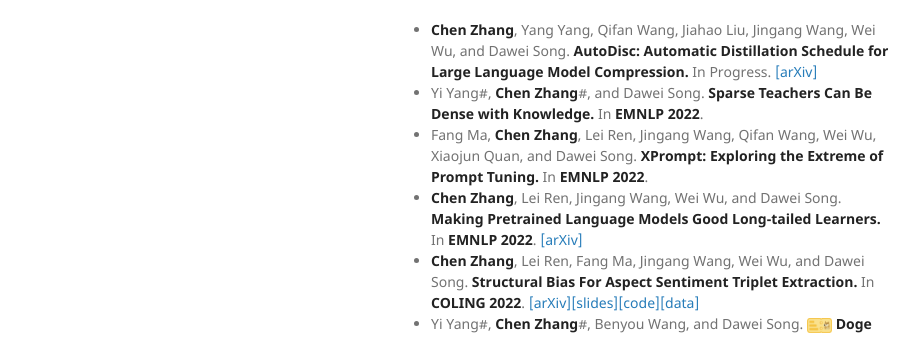
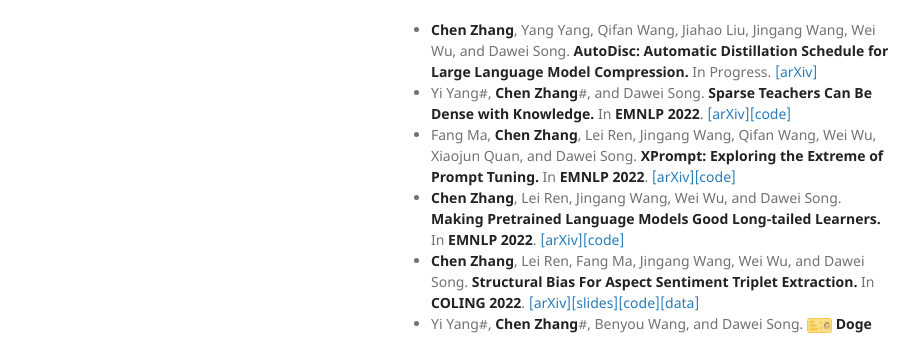
Before and after one commit to GeneZC/genezc.github.io, a Jekyll site: the page built from index.md, in a window 1280 px wide. Shown: the part 1147-1484 px from the top of the page, without its empty margins (179-1101 px from the left). Built offline with Jekyll 4.4.1, drawn with Linux system fonts in a browser that asks for light colours; our own code applies the rules of GitHub Pages for plain Markdown files.

Commit message:
Update index.md

```diff
--- a/index.md
+++ b/index.md
@@ -39,9 +39,9 @@ My current research interests lie in the general area of natural language proces
 \# indicates equal contributions.
 
 * **Chen Zhang**, Yang Yang, Qifan Wang, Jiahao Liu, Jingang Wang, Wei Wu, and Dawei Song. **AutoDisc: Automatic Distillation Schedule for Large Language Model Compression.** In Progress. [[arXiv]](https://arxiv.org/abs/2205.14570)
-* Yi Yang\#, **Chen Zhang**\#, and Dawei Song. **Sparse Teachers Can Be Dense with Knowledge.** In **EMNLP 2022**.
-* Fang Ma, **Chen Zhang**, Lei Ren, Jingang Wang, Qifan Wang, Wei Wu, Xiaojun Quan, and Dawei Song. **XPrompt: Exploring the Extreme of Prompt Tuning.** In **EMNLP 2022**.
-* **Chen Zhang**, Lei Ren, Jingang Wang, Wei Wu, and Dawei Song. **Making Pretrained Language Models Good Long-tailed Learners.** In **EMNLP 2022**. [[arXiv]](https://arxiv.org/abs/2205.05461)
+* Yi Yang\#, **Chen Zhang**\#, and Dawei Song. **Sparse Teachers Can Be Dense with Knowledge.** In **EMNLP 2022**. [[arXiv]](https://arxiv.org/abs/2210.03923)[[code]](https://github.com/GeneZC/StarK)
+* Fang Ma, **Chen Zhang**, Lei Ren, Jingang Wang, Qifan Wang, Wei Wu, Xiaojun Quan, and Dawei Song. **XPrompt: Exploring the Extreme of Prompt Tuning.** In **EMNLP 2022**. [[arXiv]](https://arxiv.org/abs/2210.04457)[[code]](https://github.com/BD-MF/XPrompt)
+* **Chen Zhang**, Lei Ren, Jingang Wang, Wei Wu, and Dawei Song. **Making Pretrained Language Models Good Long-tailed Learners.** In **EMNLP 2022**. [[arXiv]](https://arxiv.org/abs/2205.05461)[[code]](https://github.com/GeneZC/Glee)
 * **Chen Zhang**, Lei Ren, Fang Ma, Jingang Wang, Wei Wu, and Dawei Song. **Structural Bias For Aspect Sentiment Triplet Extraction.** In **COLING 2022**. [[arXiv]](https://arxiv.org/abs/2209.00820)[[slides]](./assets/files/COLING2022_StructBias.pdf)[[code]](https://github.com/GeneZC/StructBias)[[data]](https://github.com/GeneZC/StructBias)
 * Yi Yang\#, **Chen Zhang**\#, Benyou Wang, and Dawei Song. <img src="./assets/imgs/dogetickets.png" width="25" height="15" alt="dogetickets" align=center/> **Doge Tickets: Uncovering Domain-general Language Models by Playing Lottery Tickets.** In **NLPCC 2022, <font color="red">Best Paper Award</font>**. [[arXiv]](https://arxiv.org/abs/2207.09638)[[slides]](./assets/files/NLPCC2022_DogeTickets.pdf)[[code]](https://github.com/Ylily1015/DogeTickets)
 * Fang Ma, **Chen Zhang**, Bo Zhang, and Dawei Song. **Aspect-specific Context Modeling for Aspect-based Sentiment Analysis.** In **NLPCC 2022**. [[arXiv]](https://arxiv.org/abs/2207.08099)[[slides]](./assets/files/NLPCC2022_AspCon.pdf)[[code]](https://github.com/BD-MF/ASCM4ABSA)[[data]](https://github.com/GeneZC/advABSA)
```
